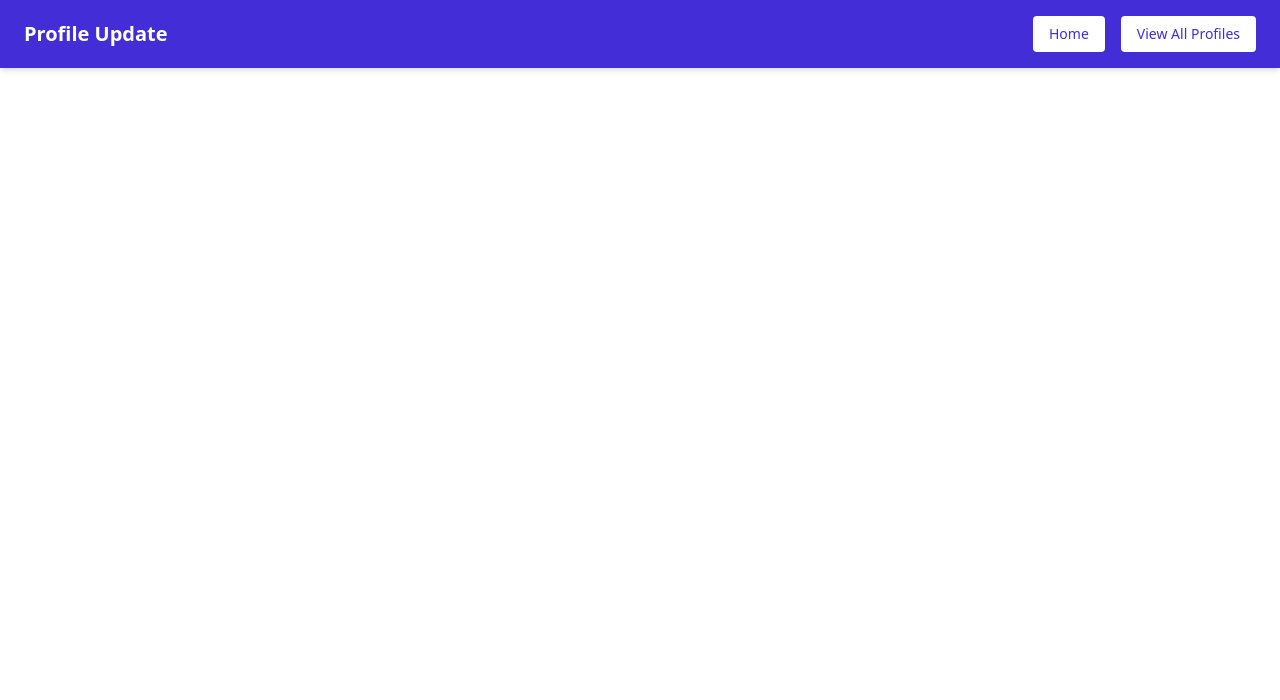
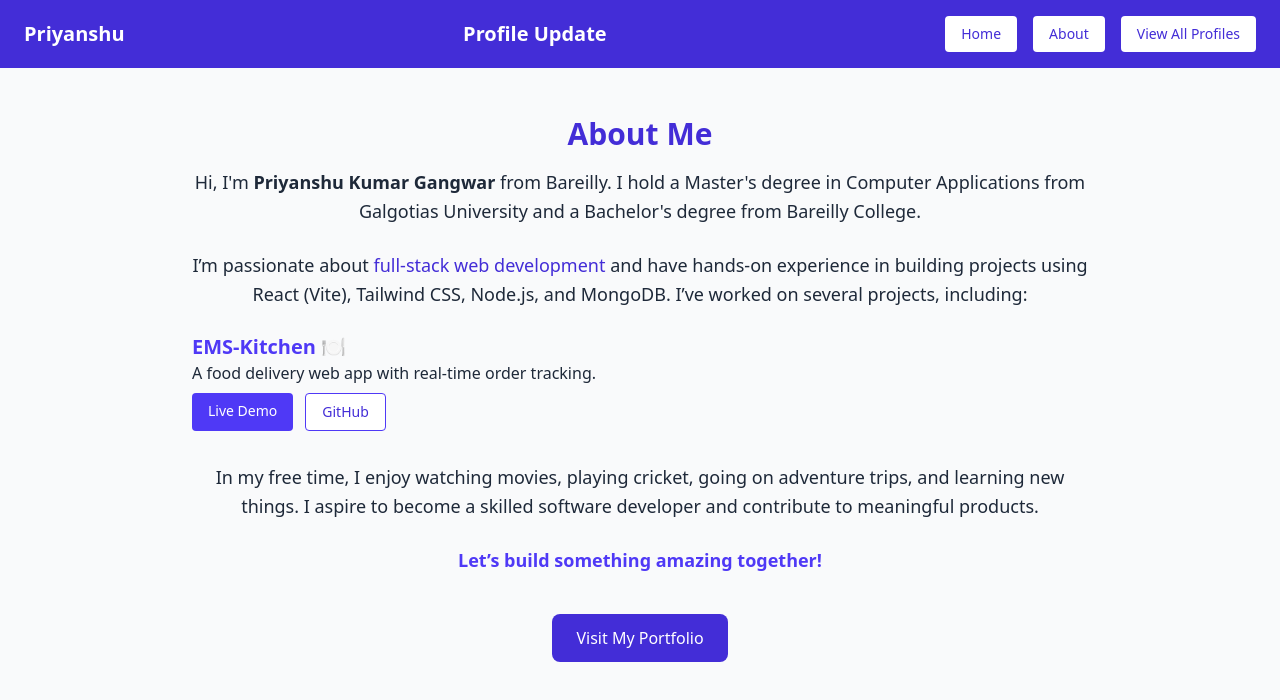
Before and after one commit to priyanshuppp00/profile-form, a React (Vite) app in the folder client/: page /about in a window 1280 px wide. Shown: the top 700 px of the page. Built offline with nearby package versions, Linux system fonts and the light colour scheme.

Commit message:
All files

```diff
--- a/client/src/App.jsx
+++ b/client/src/App.jsx
@@ -6,6 +6,7 @@ import Summary from "./components/Summary";
 import Navbar from "./components/Navbar";
 import Profiles from "./components/Profiles";
 import { useState, useEffect } from "react";
+import About from "./components/About";
 
 function FormFlow() {
   const [submittedData, setSubmittedData] = useState(null);
@@ -87,8 +88,10 @@ function App() {
   return (
     <Router>
       <Navbar />
+
       <Routes>
         <Route path="/" element={<FormFlow />} />
+        <Route path="/about" element={<About />} />
         <Route path="/profiles" element={<Profiles />} />
       </Routes>
     </Router>
--- /dev/null
+++ b/client/src/components/About.jsx
@@ -0,0 +1,77 @@
+import React from "react";
+
+export default function About() {
+  return (
+    <div className="min-h-screen px-6 py-12 text-gray-800 bg-gray-50">
+      <div className="max-w-4xl mx-auto text-center">
+        <h2 className="mb-4 text-3xl font-bold text-indigo-700">About Me</h2>
+
+        <p className="mb-6 text-lg leading-relaxed">
+          Hi, I'm <span className="font-semibold">Priyanshu Kumar Gangwar</span>{" "}
+          from Bareilly. I hold a Master's degree in Computer Applications from
+          Galgotias University and a Bachelor's degree from Bareilly College.
+        </p>
+
+        <p className="mb-6 text-lg leading-relaxed">
+          I’m passionate about{" "}
+          <span className="font-medium text-indigo-700">
+            full-stack web development
+          </span>{" "}
+          and have hands-on experience in building projects using{" "}
+          <span className="font-medium">
+            React (Vite), Tailwind CSS, Node.js, and MongoDB
+          </span>
+          . I’ve worked on several projects, including:
+        </p>
+
+        <div className="mb-8 space-y-4 text-left">
+          <div>
+            <h3 className="text-xl font-semibold text-indigo-600">
+              EMS-Kitchen 🍽️
+            </h3>
+            <p>A food delivery web app with real-time order tracking.</p>
+            <div className="flex flex-wrap gap-3 mt-2">
+              <a
+                href="https://ems-kitchin.vercel.app/"
+                target="_blank"
+                rel="noopener noreferrer"
+                className="inline-block px-4 py-2 text-sm font-medium text-white bg-indigo-600 rounded hover:bg-indigo-700"
+              >
+                Live Demo
+              </a>
+              <a
+                href="https://github.com/priyanshuppp00/ems-kitchin"
+                target="_blank"
+                rel="noopener noreferrer"
+                className="inline-block px-4 py-2 text-sm font-medium text-indigo-700 bg-white border border-indigo-600 rounded hover:bg-indigo-100"
+              >
+                GitHub
+              </a>
+            </div>
+          </div>
+        </div>
+
+        <p className="mb-6 text-lg leading-relaxed">
+          In my free time, I enjoy watching movies, playing cricket, going on
+          adventure trips, and learning new things. I aspire to become a skilled
+          software developer and contribute to meaningful products.
+        </p>
+
+        <p className="text-lg font-semibold text-indigo-600">
+          Let’s build something amazing together!
+        </p>
+
+        <div className="mt-6">
+          <a
+            href="http://priyanshuppp00.github.io/"
+            target="_blank"
+            rel="noopener noreferrer"
+            className="inline-block px-6 py-3 mt-4 text-white transition bg-indigo-700 rounded-lg hover:bg-indigo-800"
+          >
+            Visit My Portfolio
+          </a>
+        </div>
+      </div>
+    </div>
+  );
+}
--- a/client/src/components/Navbar.jsx
+++ b/client/src/components/Navbar.jsx
@@ -3,14 +3,23 @@ import { Link } from "react-router-dom";
 
 export default function Navbar() {
   return (
-    <nav className="flex items-center justify-between px-6 py-4 text-white bg-indigo-700 shadow-md">
-      <h1 className="text-xl font-bold">Profile Update</h1>
-      <div className="flex space-x-4">
+    <nav className="flex flex-wrap items-center justify-between px-6 py-4 text-white bg-indigo-700 shadow-md">
+      <Link to="/" className="text-xl font-bold hover:scale-105">
+        Priyanshu
+      </Link>
+      <h1 className="hidden text-xl font-bold sm:block">Profile Update</h1>
+      <div className="flex mt-2 space-x-4 sm:mt-0">
         <Link
           to="/"
           className="px-4 py-2 text-sm text-indigo-700 transition bg-white rounded hover:bg-indigo-100"
         >
           Home
+        </Link>
+        <Link
+          to="/about"
+          className="px-4 py-2 text-sm text-indigo-700 transition bg-white rounded hover:bg-indigo-100"
+        >
+          About
         </Link>
         <Link
           to="/profiles"
```
Also changed, not shown: 2 other files (tests, documents, lock files or other folders).
